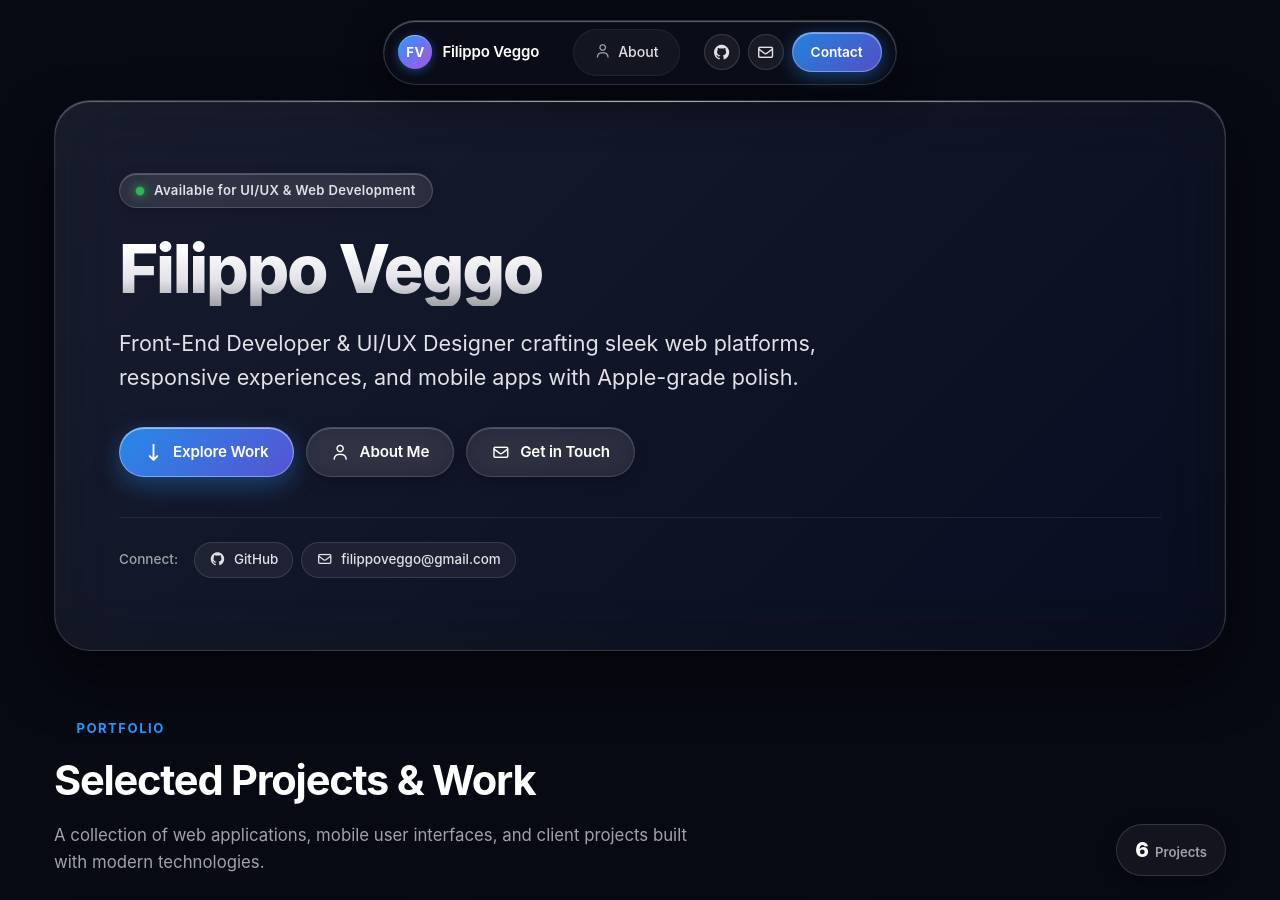
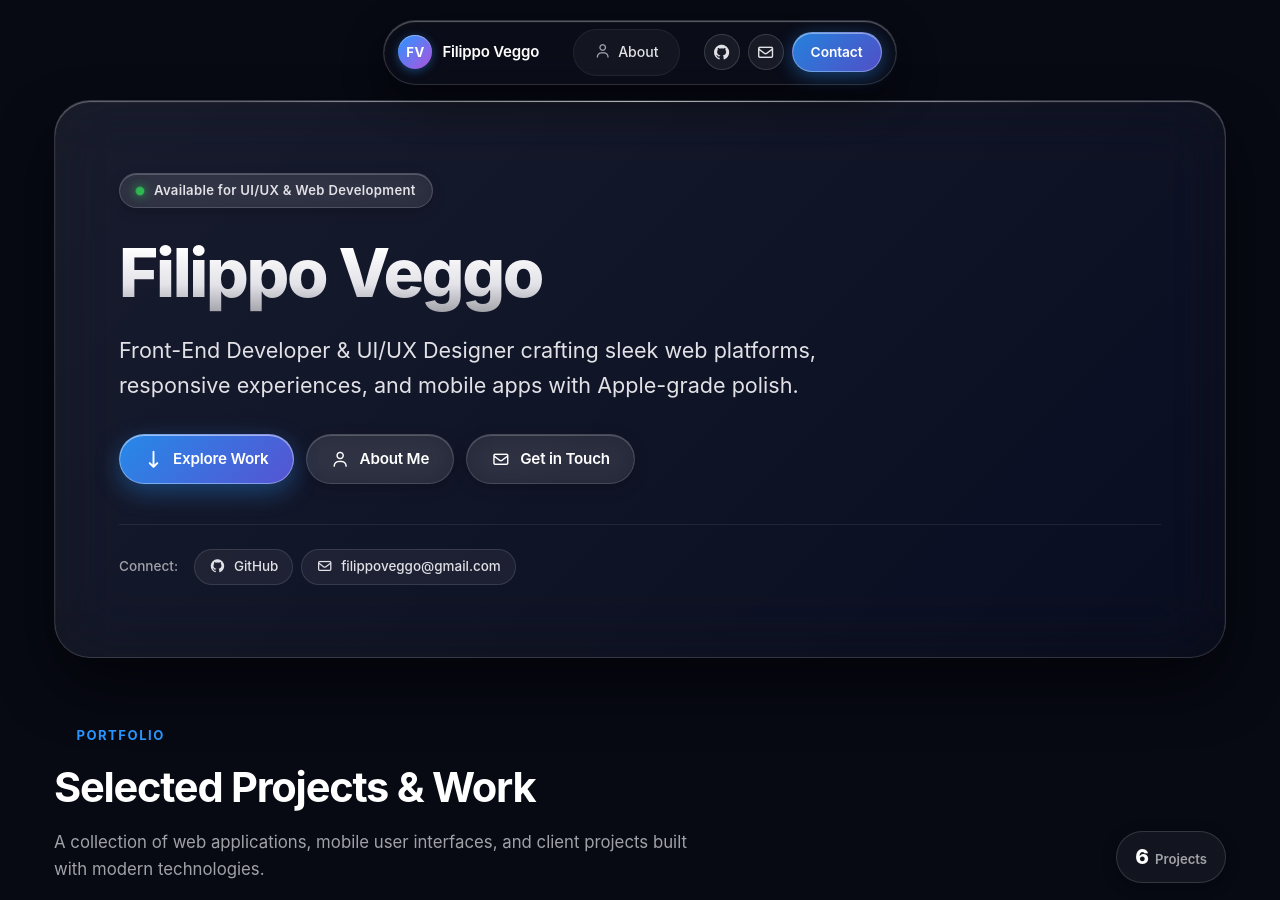
Before and after one commit to filippoveggo/filippoveggo.github.io, a Jekyll site: the page built from index.md, in a window 1280 px wide and 900 px high. Built offline with Jekyll 4.4.1, drawn with Linux system fonts in a browser that asks for light colours.

Commit message:
Minor fix

```diff
--- a/_includes/page_header.html
+++ b/_includes/page_header.html
@@ -7,7 +7,7 @@
     </div>
 
     <!-- Title with Apple gradient -->
-    <h1 class="hero-title">{{ site.texture.title }}</h1>
+    <h1 class="hero-title" style="line-height: normal;">{{ site.texture.title }}</h1>
 
     <!-- Tagline & Bio description -->
     <p class="hero-tagline">
```
